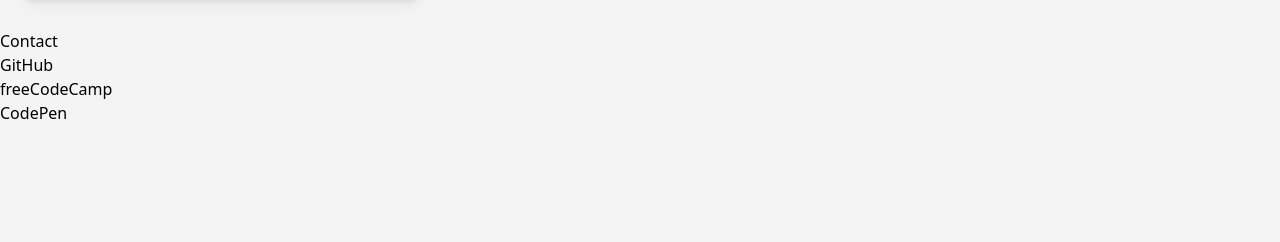
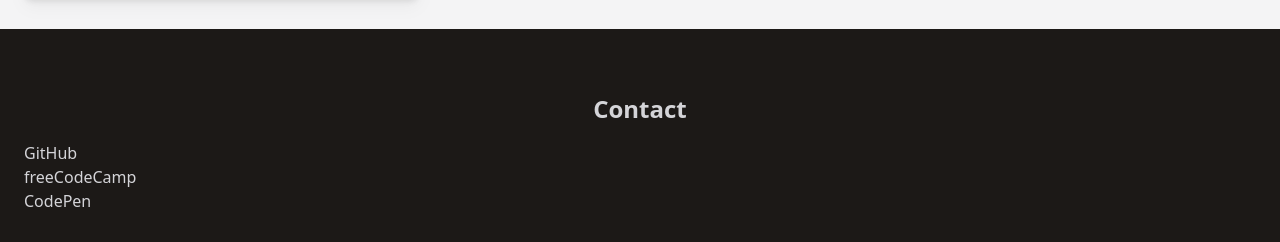
Before and after one commit to kevcomedia/fcc-personal-portfolio, a website built with Parcel: page src/index.html in a window 1280 px wide. Shown: the part 1501-1743 px from the top of the page. Before the commit the page ends 1626 px from the top, so only its background shows below. Built offline with nearby package versions, Linux system fonts and the light colour scheme.

Commit message:
Write initial contact styles

```diff
--- a/src/index.html
+++ b/src/index.html
@@ -81,13 +81,15 @@
       </ul>
     </section>
 
-    <section id="contact">
-      <h2>Contact</h2>
+    <section id="contact" class="bg-stone-900 text-zinc-300">
+      <div class="pt-16 px-6 pb-8 container mx-auto">
+      <h2 class="text-center font-semibold text-2xl mb-4">Contact</h2>
       <ul>
         <li><a href="#" target="_blank">GitHub</a></li>
         <li><a href="#" target="_blank" id="profile-link">freeCodeCamp</a></li>
         <li><a href="#" target="_blank">CodePen</a></li>
       </ul>
+      </div>
     </section>
 
     <script src="https://cdn.freecodecamp.org/testable-projects-fcc/v1/bundle.js"></script>
```
